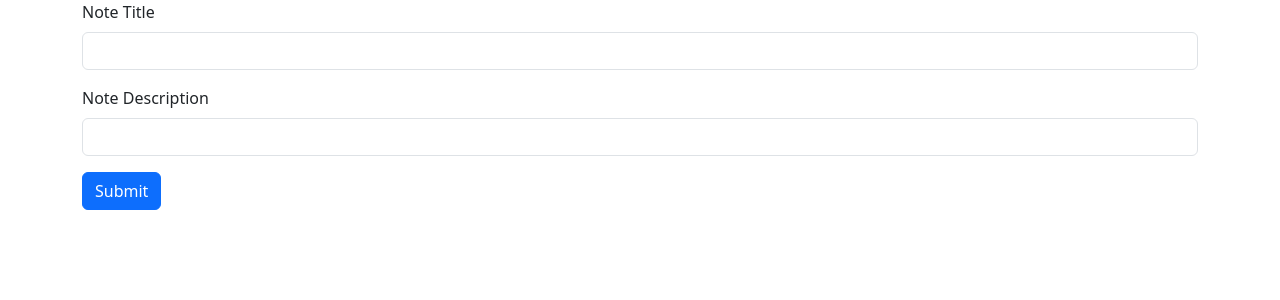
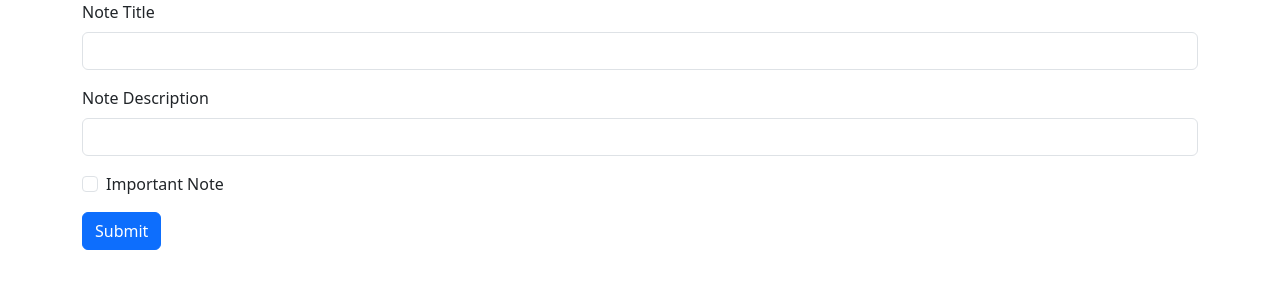
Before and after one commit to regmiprayag/fast-api-tutorial, a FastAPI app: page / in a window 1280 px wide. Shown: the part 56-356 px from the top of the page. Run offline with FastAPI, Linux system fonts and the light colour scheme; data that the repository does not hold is empty.

Commit message:
Add post request to insert data

```diff
--- a/models/note.py
+++ b/models/note.py
@@ -4,4 +4,4 @@ class Note(BaseModel):
     id: str
     title: str
     desc: str
-    important: bool
+    important: bool | None
--- a/routes/note.py
+++ b/routes/note.py
@@ -17,8 +17,23 @@ async def read_item(request: Request):
     for doc in docs:
         newDocs.append({
             "id":doc["_id"],
-            "note":doc["note"]
+            "title":doc["title"],
+            "desc":doc["desc"],
+            "important":doc["important"]
         })
     return templates.TemplateResponse(
         request=request, name="index.html", context={"newDocs":newDocs},
     )
+
+@note.post("/")
+async def create_item(request: Request):
+    print("hello prayag")
+    form = await request.form()
+    print(form)
+    formDict = dict(form)
+    formDict["important"] = True if formDict.get("important") == "on" else False
+    print("After the data is")
+    print(formDict)
+    inserted_note = conn.note.notes.insert_one(formDict)
+    print(inserted_note)
+    return {"Success": True}
--- a/templates/index.html
+++ b/templates/index.html
@@ -27,25 +27,27 @@
       </nav>
 
       <div class="container">
-        <form>
+        <form method="post" action="/">
             <div class="mb-3">
               <label for="exampleInputNote" class="form-label">Note Title</label>
-              <input type="text" class="form-control" id="exampleInputNote" aria-describedby="noteHelp">
+              <input type="text" class="form-control" id="exampleInputNote" name="title" aria-describedby="noteHelp">
             </div>
             <div class="mb-3">
                 <label for="exampleInputNote" class="form-label">Note Description</label>
-                <input type="password" class="form-control" id="exampleInputPassword1">
+                <input type="text" class="form-control" name="desc" id="exampleInputPassword1">
+            </div>
+            <div class="mb-3 form-check">
+              <input type="checkbox" class="form-check-input" name="important" id="exampleCheck1">
+              <label class="form-check-label" for="exampleCheck1">Important Note</label>
             </div>
             <button type="submit" class="btn btn-primary">Submit</button>
           </form>
       </div>
 
       <div class="container">
-        <ul id="navigation">
-            {% for item in newDocs %}
-                <li><a href="{{ item.href }}">{{ item.note }}</a></li>
-            {% endfor %}
-            </ul>
+          {% for item in newDocs %}
+              <div>{{item.title}}</div>
+          {% endfor %}
       </div>
 
     <script src="https://cdn.jsdelivr.net/npm/bootstrap@5.3.3/dist/js/bootstrap.bundle.min.js" integrity="sha384-YvpcrYf0tY3lHB60NNkmXc5s9fDVZLESaAA55NDzOxhy9GkcIdslK1eN7N6jIeHz" crossorigin="anonymous"></script>
```
